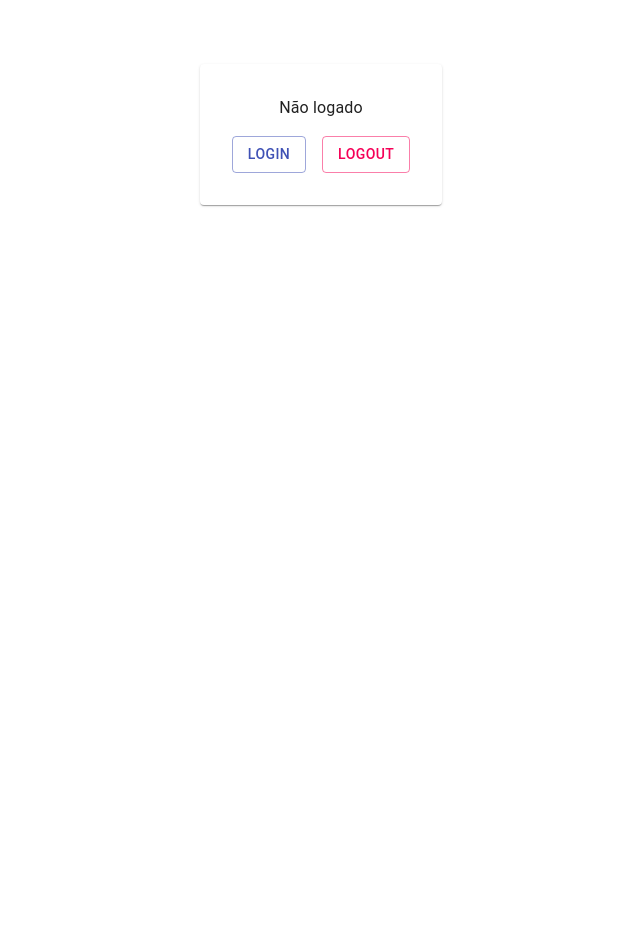
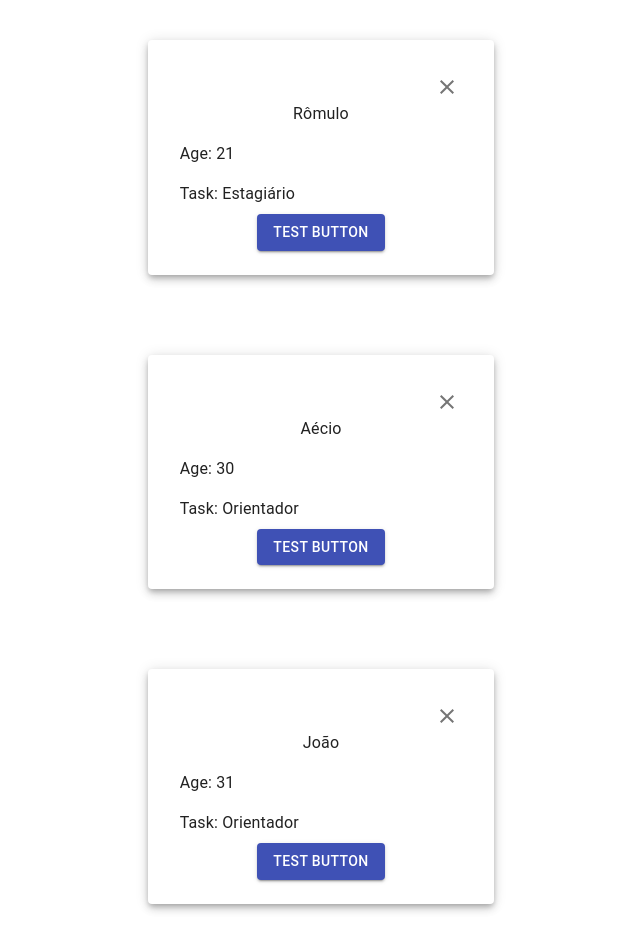
Before and after one commit to valentimcanejo/react-study, a React (Create React App) app: page / in a window 1280 px wide. Shown: the whole page, without its empty margins (319-959 px from the left). Before the commit the page ends 800 px from the top, so only its background shows below. Built offline with nearby package versions, Linux system fonts and the light colour scheme.

Commit message:
Training with map

```diff
--- a/src/App.tsx
+++ b/src/App.tsx
@@ -10,14 +10,14 @@ import ConditionalRendering from "./components/ConditionalRendering";
 function App() {
   return (
     <Box>
-      <ConditionalRendering />
-      {/* <StringsArray
+      {/* <ConditionalRendering /> */}
+      <StringsArray
         persons={[{ name: "Rômulo", age: 21, task: "Estagiário" }]}
       />
       <StringsArray
         persons={[{ name: "Aécio", age: 30, task: "Orientador" }]}
       />
-      <StringsArray persons={[{ name: "João", age: 31, task: "Orientador" }]} /> */}
+      <StringsArray persons={[{ name: "João", age: 31, task: "Orientador" }]} />
 
       {/* <TestingProps name={"Rômulo"} age={21} task={"Estagiário"} />
       <TestingProps name={"Aécio"} age={30} task={"Orientador"} />
--- a/src/components/StringsArray.tsx
+++ b/src/components/StringsArray.tsx
@@ -47,9 +47,9 @@ const Message: React.FC<Props> = ({ persons }) => {
   const classes = useStyles();
   return (
     <Box m={5}>
-      <Grid container justifyContent="center" alignItems="center">
-        <Grid xs={4} item>
-          {persons.map((person) => (
+      <Grid container justifyContent="center" spacing={10} alignItems="center">
+        {persons.map((person) => (
+          <Grid xs={4} key={person.name} item>
             <Paper className={classes.paper} variant="elevation" elevation={5}>
               <Typography
                 className={classes.typography}
@@ -87,8 +87,8 @@ const Message: React.FC<Props> = ({ persons }) => {
                 Test Button
               </Button>
             </Paper>
-          ))}
-        </Grid>
+          </Grid>
+        ))}
       </Grid>
     </Box>
   );
```
